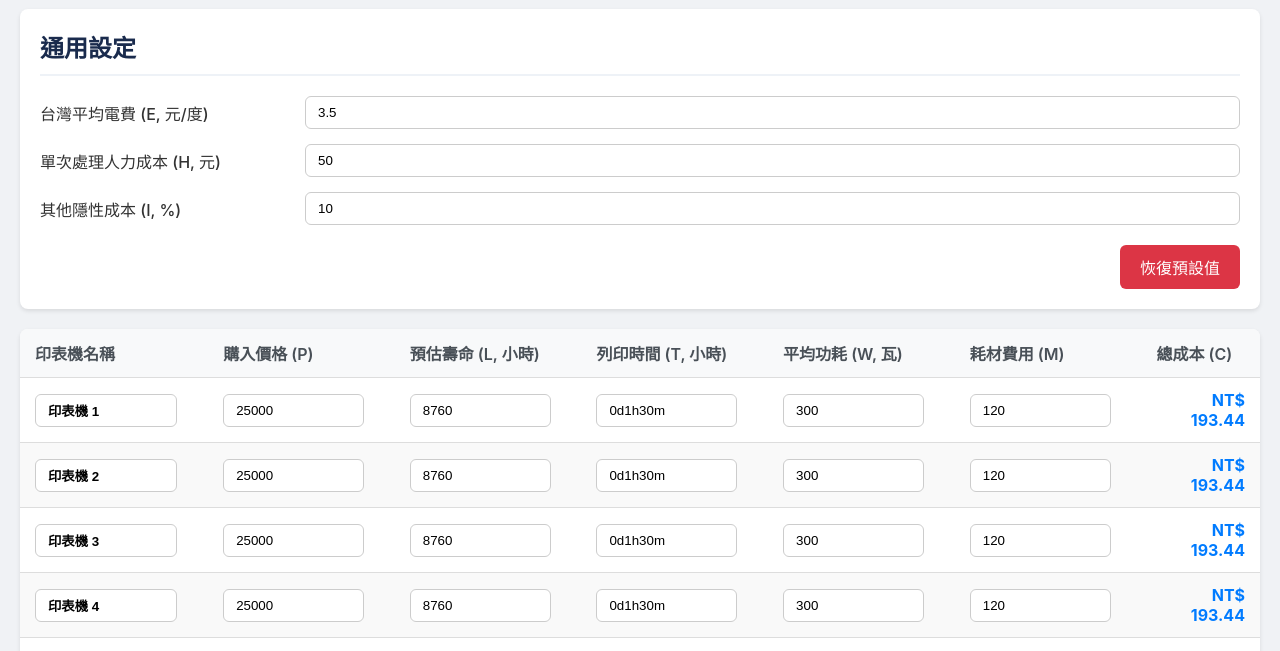
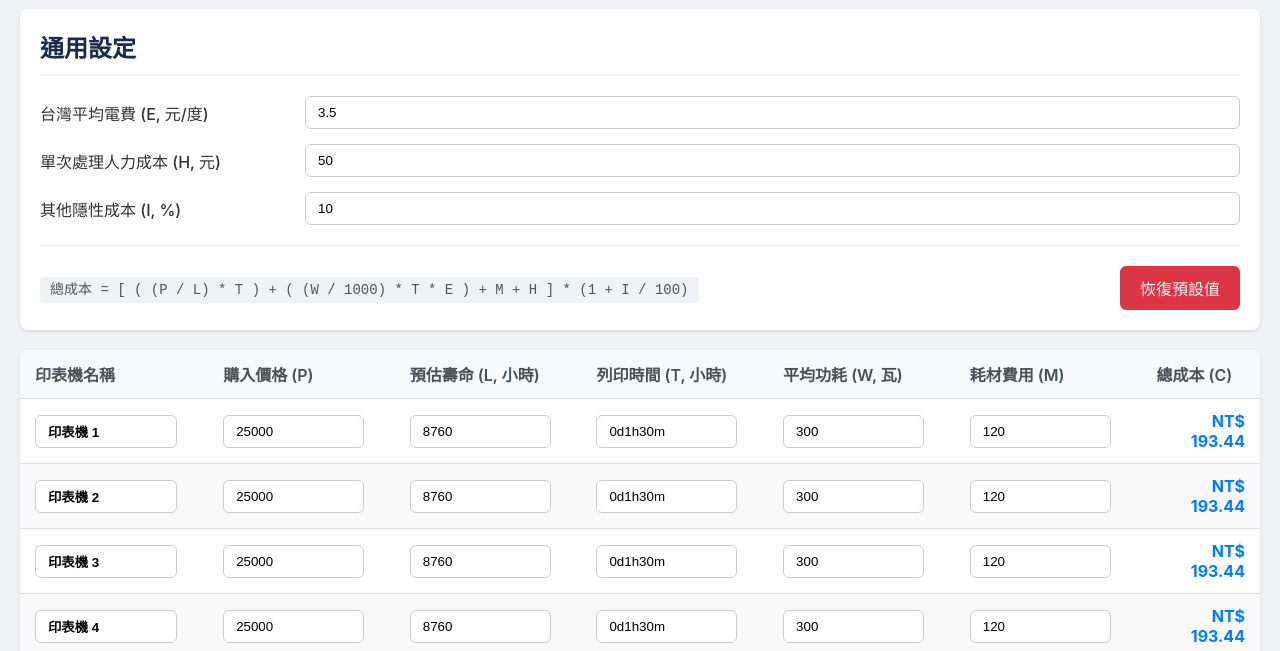
Before and after one commit to blair-ko/3d-printing-cost-calculator, a plain HTML site: page index.html in a window 1280 px wide. Shown: the part 108-759 px from the top of the page. Drawn offline with Linux system fonts and the light colour scheme.

Commit message:
feat: Display formula and reset button on the same line

```diff
--- a/index.html
+++ b/index.html
@@ -25,7 +25,10 @@
                 <label for="implicit-cost">其他隱性成本 (I, %)</label>
                 <input type="number" id="implicit-cost" class="global-input" value="10">
             </div>
-            <div class="button-container">
+            <div class="actions-container">
+                <div class="formula-display">
+                    <code>總成本 = [ ( (P / L) * T ) + ( (W / 1000) * T * E ) + M + H ] * (1 + I / 100)</code>
+                </div>
                 <button id="reset-defaults-btn" class="danger-btn">恢復預設值</button>
             </div>
         </div>
--- a/style.css
+++ b/style.css
@@ -108,9 +108,21 @@ td.cost-output {
     font-weight: bold;
 }
 
-.button-container {
-    text-align: right;
+.actions-container {
+    display: flex;
+    justify-content: space-between;
+    align-items: center;
     margin-top: 20px;
+    border-top: 1px solid #eef2f7;
+    padding-top: 20px;
+}
+
+.formula-display code {
+    background-color: #f0f2f5;
+    padding: 5px 10px;
+    border-radius: 4px;
+    font-size: 14px;
+    color: #555;
 }
 
 .danger-btn {
```
